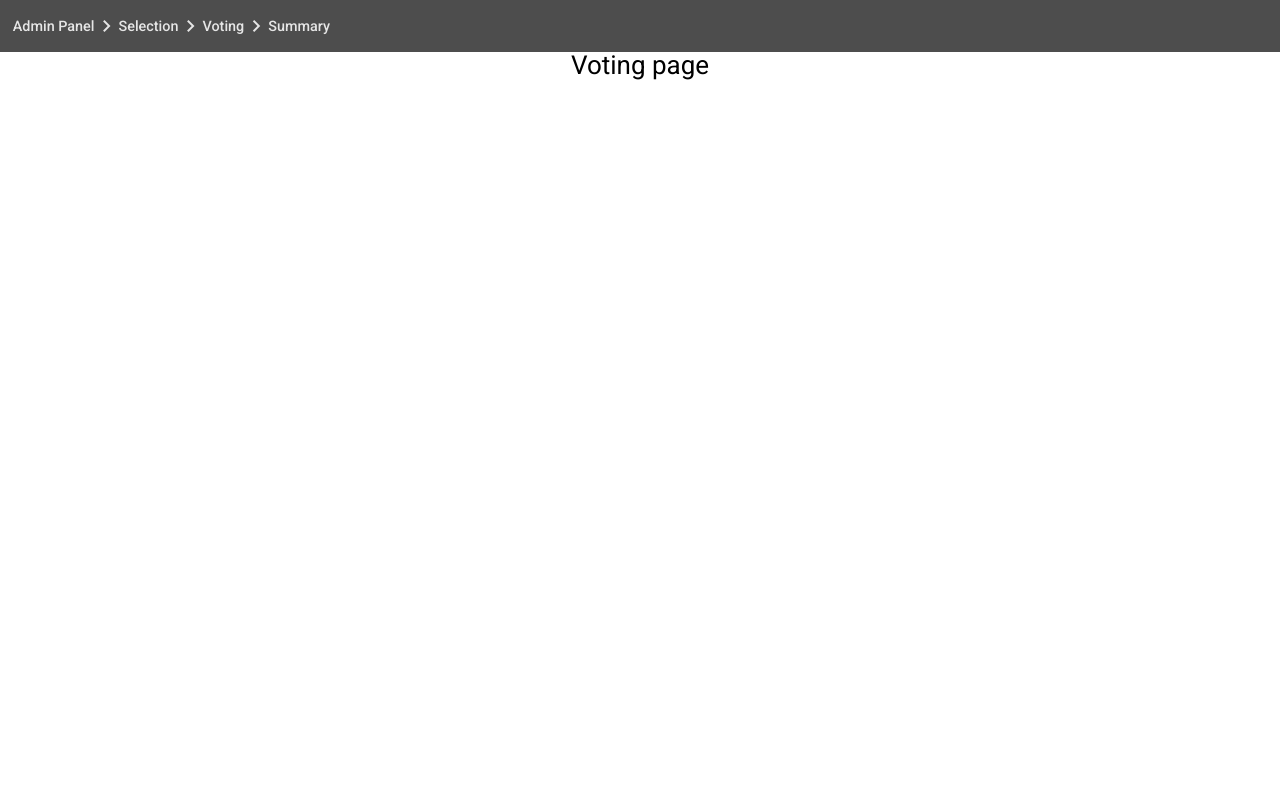
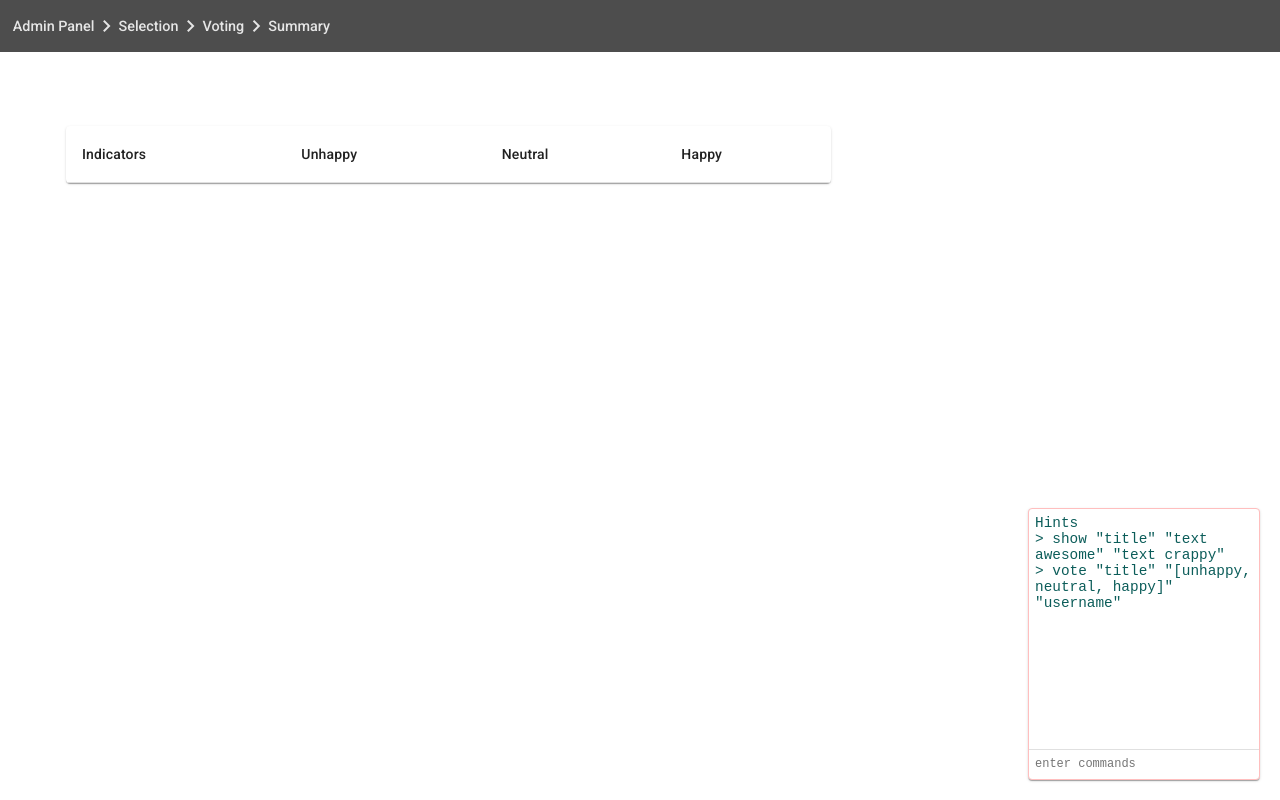
Before and after one commit to peter-yhc/spotify-health-web-ts, a React (Create React App) app: page /admin-sessions/voting in a window 1280 px wide. Built offline with nearby package versions, Linux system fonts and the light colour scheme.

Commit message:
Flesh out voting page some more.

```diff
--- a/src/admin-sessions/AdminSessionsPage.jsx
+++ b/src/admin-sessions/AdminSessionsPage.jsx
@@ -2,13 +2,13 @@ import React from 'react';
 import { Redirect, Route, Switch } from 'react-router';
 import PropTypes from 'prop-types';
 import { withStyles } from '@material-ui/styles';
-import { VotingPage, ProgressSelector, ResultSummaryPage, InstructionPage } from './components';
+import { ProgressSelector, ResultSummaryPage, InstructionPage, renderVotingPage } from './components';
 
 const styles = {
   article: {
     display: 'grid',
     gridTemplateColumns: '40px 50px auto 50px 40px',
-    gridTemplateRows: '15% auto',
+    gridTemplateRows: '100px auto',
   },
   header: {
     marginBottom: '1em',
@@ -36,7 +36,7 @@ export const AdminSessionsPage = (props) => {
       <main className={classes.main}>
         <Switch>
           <Route path="/admin-sessions/instructions" component={InstructionPage} />
-          <Route path="/admin-sessions/voting" component={VotingPage} />
+          <Route path="/admin-sessions/voting" component={renderVotingPage()} />
           <Route path="/admin-sessions/results" component={ResultSummaryPage} />
         </Switch>
       </main>
--- a/src/admin-sessions/components/VotingPage.jsx
+++ b/src/admin-sessions/components/VotingPage.jsx
@@ -1,11 +1,33 @@
 import React from 'react';
+import PropTypes from 'prop-types';
+import { withStyles } from '@material-ui/styles';
+import LiveVotingTable from './LiveVotingTable';
+import DebugPanel from '../../debug-panel/DebugPanel';
 
-const VotingPage = () => {
+const styles = {
+  container: {
+    display: 'grid',
+    gridTemplateColumns: '2fr 1fr',
+  },
+};
+
+export const VotingPage = (props) => {
+  const { classes } = props;
+
   return (
     <React.Fragment>
-      Voting page
+      <section className={classes.container}>
+        <LiveVotingTable />
+      </section>
+      <DebugPanel />
     </React.Fragment>
   );
 };
 
-export default VotingPage;
+VotingPage.propTypes = {
+  classes: PropTypes.object.isRequired,
+};
+
+export default function renderVotingPage() {
+  return withStyles(styles)(VotingPage);
+}
--- a/src/admin-sessions/components/index.js
+++ b/src/admin-sessions/components/index.js
@@ -2,4 +2,4 @@
 export { default as InstructionPage } from './InstructionPage';
 export { default as ProgressSelector } from './ProgressSelector';
 export { default as ResultSummaryPage } from './ResultSummaryPage';
-export { default as VotingPage } from './VotingPage';
+export { default as renderVotingPage } from './VotingPage';
--- a/src/debug-panel/DebugPanel.jsx
+++ b/src/debug-panel/DebugPanel.jsx
@@ -70,7 +70,7 @@ const isShowIndicatorCommand = (dispatch, command) => {
 };
 
 const isVoteSubmittedEvent = (dispatch, command) => {
-  const regex = /vote "([A-Za-z@!?\\., ]+)" "(\bhappy\b|\bunhappy\b|\bneutral\b)" "username"/g;
+  const regex = /vote "([A-Za-z0-9@!?\\., ]+)" "(\bhappy\b|\bunhappy\b|\bneutral\b)" "username"/g;
   const match = regex.exec(command);
   if (match) {
     dispatch(AdminSessionActions.voteSubmitted({
```
Also changed, not shown: 1 other file (tests, documents, lock files or other folders).
